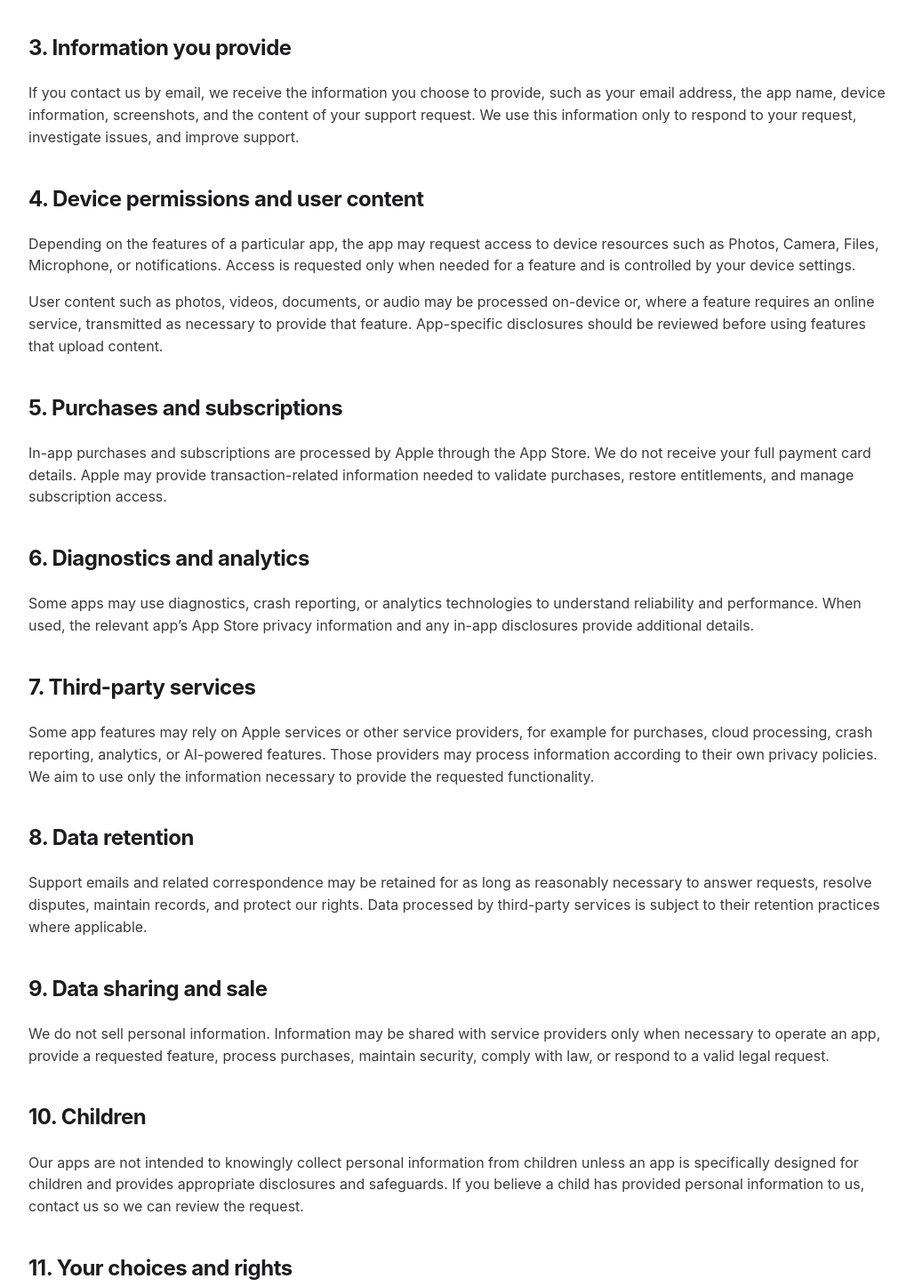
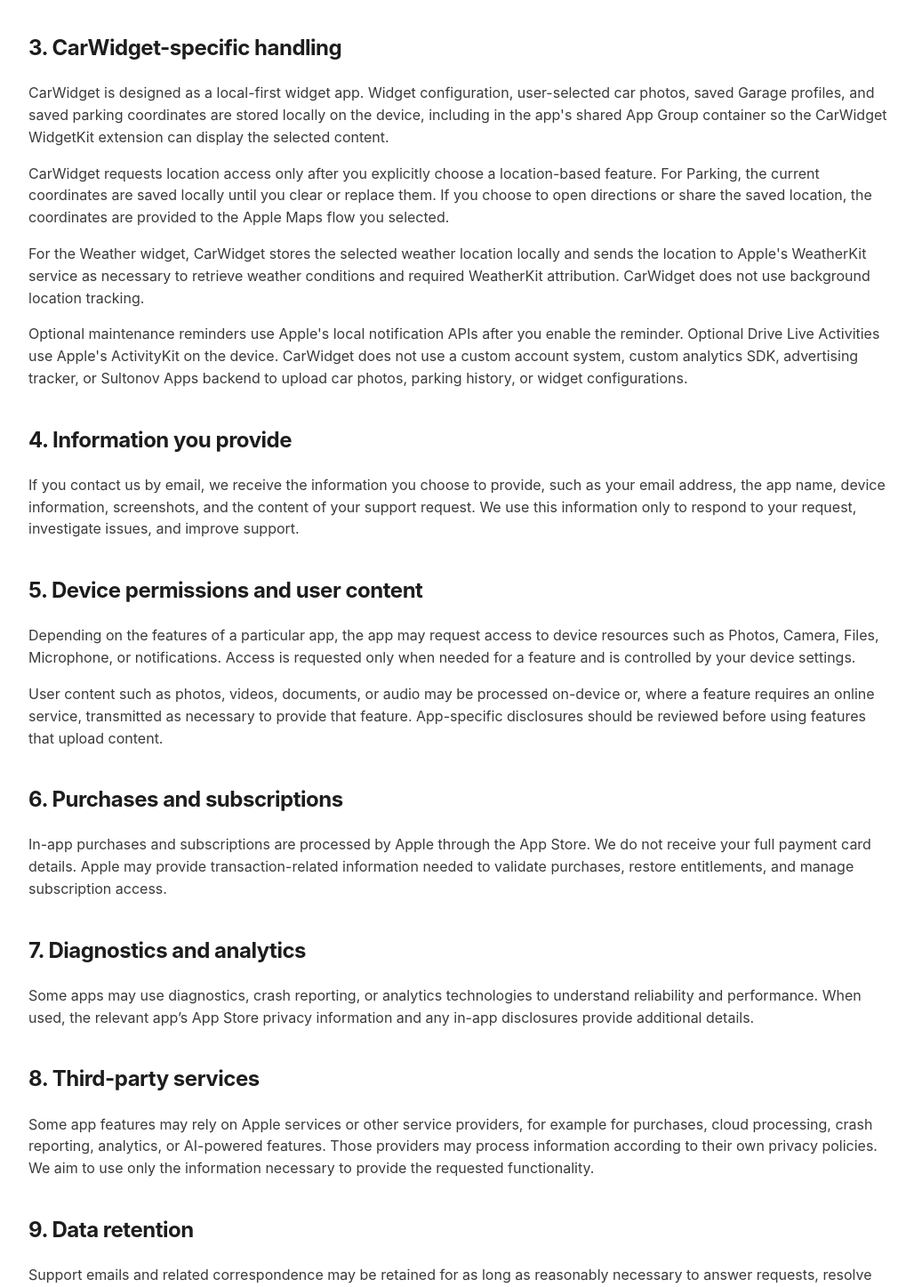
Before and after one commit to nikulinakate/app-support, a plain HTML site: page privacy.html in a window 1280 px wide. Shown: the part 950-2397 px from the top of the page at 89% size, without its empty margins (124-1152 px from the left). Drawn offline with Linux system fonts and the light colour scheme.

Commit message:
Add CarWidget-specific privacy disclosure

```diff
--- a/privacy.html
+++ b/privacy.html
@@ -56,14 +56,36 @@
         library. Private Vault access can use Face ID, Touch ID, or the device passcode through Apple device-owner authentication.
       </p>
 
-      <h2>3. Information you provide</h2>
+      <h2>3. CarWidget-specific handling</h2>
+      <p>
+        CarWidget is designed as a local-first widget app. Widget configuration, user-selected car photos, saved Garage profiles,
+        and saved parking coordinates are stored locally on the device, including in the app's shared App Group container so the
+        CarWidget WidgetKit extension can display the selected content.
+      </p>
+      <p>
+        CarWidget requests location access only after you explicitly choose a location-based feature. For Parking, the current
+        coordinates are saved locally until you clear or replace them. If you choose to open directions or share the saved location,
+        the coordinates are provided to the Apple Maps flow you selected.
+      </p>
+      <p>
+        For the Weather widget, CarWidget stores the selected weather location locally and sends the location to Apple's WeatherKit
+        service as necessary to retrieve weather conditions and required WeatherKit attribution. CarWidget does not use background
+        location tracking.
+      </p>
+      <p>
+        Optional maintenance reminders use Apple's local notification APIs after you enable the reminder. Optional Drive Live
+        Activities use Apple's ActivityKit on the device. CarWidget does not use a custom account system, custom analytics SDK,
+        advertising tracker, or Sultonov Apps backend to upload car photos, parking history, or widget configurations.
+      </p>
+
+      <h2>4. Information you provide</h2>
       <p>
         If you contact us by email, we receive the information you choose to provide, such as your email address, the app name,
         device information, screenshots, and the content of your support request. We use this information only to respond to your request,
         investigate issues, and improve support.
       </p>
 
-      <h2>4. Device permissions and user content</h2>
+      <h2>5. Device permissions and user content</h2>
       <p>
         Depending on the features of a particular app, the app may request access to device resources such as Photos, Camera, Files,
         Microphone, or notifications. Access is requested only when needed for a feature and is controlled by your device settings.
@@ -73,70 +95,70 @@
         transmitted as necessary to provide that feature. App-specific disclosures should be reviewed before using features that upload content.
       </p>
 
-      <h2>5. Purchases and subscriptions</h2>
+      <h2>6. Purchases and subscriptions</h2>
       <p>
         In-app purchases and subscriptions are processed by Apple through the App Store. We do not receive your full payment card details.
         Apple may provide transaction-related information needed to validate purchases, restore entitlements, and manage subscription access.
       </p>
 
-      <h2>6. Diagnostics and analytics</h2>
+      <h2>7. Diagnostics and analytics</h2>
       <p>
         Some apps may use diagnostics, crash reporting, or analytics technologies to understand reliability and performance.
         When used, the relevant app’s App Store privacy information and any in-app disclosures provide additional details.
       </p>
 
-      <h2>7. Third-party services</h2>
+      <h2>8. Third-party services</h2>
       <p>
         Some app features may rely on Apple services or other service providers, for example for purchases, cloud processing,
         crash reporting, analytics, or AI-powered features. Those providers may process information according to their own privacy policies.
         We aim to use only the information necessary to provide the requested functionality.
       </p>
 
-      <h2>8. Data retention</h2>
+      <h2>9. Data retention</h2>
       <p>
         Support emails and related correspondence may be retained for as long as reasonably necessary to answer requests, resolve disputes,
         maintain records, and protect our rights. Data processed by third-party services is subject to their retention practices where applicable.
       </p>
 
-      <h2>9. Data sharing and sale</h2>
+      <h2>10. Data sharing and sale</h2>
       <p>
         We do not sell personal information. Information may be shared with service providers only when necessary to operate an app,
         provide a requested feature, process purchases, maintain security, comply with law, or respond to a valid legal request.
       </p>
 
-      <h2>10. Children</h2>
+      <h2>11. Children</h2>
       <p>
         Our apps are not intended to knowingly collect personal information from children unless an app is specifically designed for children
         and provides appropriate disclosures and safeguards. If you believe a child has provided personal information to us,
         contact us so we can review the request.
       </p>
 
-      <h2>11. Your choices and rights</h2>
+      <h2>12. Your choices and rights</h2>
       <p>
         You can control app permissions in iOS Settings and manage subscriptions in your Apple Account. Depending on your location,
         you may also have rights relating to access, correction, deletion, restriction, or objection to certain processing.
         To submit a privacy request, contact us using the email below.
       </p>
 
-      <h2>12. Security</h2>
+      <h2>13. Security</h2>
       <p>
         We use reasonable technical and organizational measures appropriate to the nature of the information we handle.
         No method of storage or transmission can be guaranteed to be completely secure.
       </p>
 
-      <h2>13. International processing</h2>
+      <h2>14. International processing</h2>
       <p>
         Service providers used by an app may process information in countries other than your own. Where applicable,
         processing is subject to the safeguards provided by those service providers and applicable law.
       </p>
 
-      <h2>14. Changes to this policy</h2>
+      <h2>15. Changes to this policy</h2>
       <p>
         We may update this Privacy Policy when our apps, services, or legal requirements change. The “Last updated” date above shows
         when this policy was most recently revised.
       </p>
 
-      <h2>15. Contact</h2>
+      <h2>16. Contact</h2>
       <p>
         For privacy questions or requests, contact:
         <a href="mailto:sultonovmuzafar1975@gmail.com?subject=Privacy%20Request">sultonovmuzafar1975@gmail.com</a>.
```
